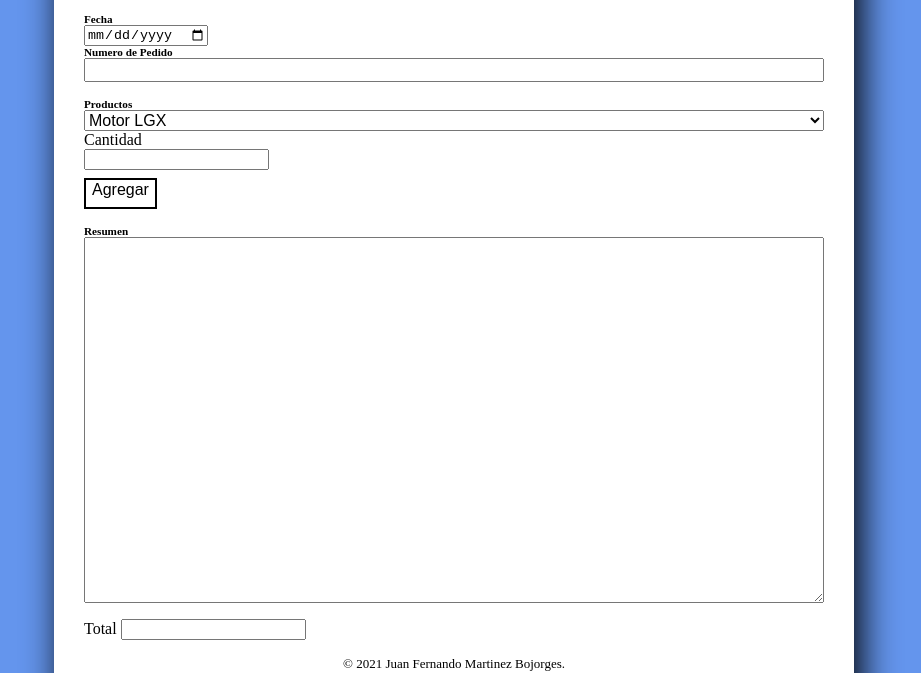
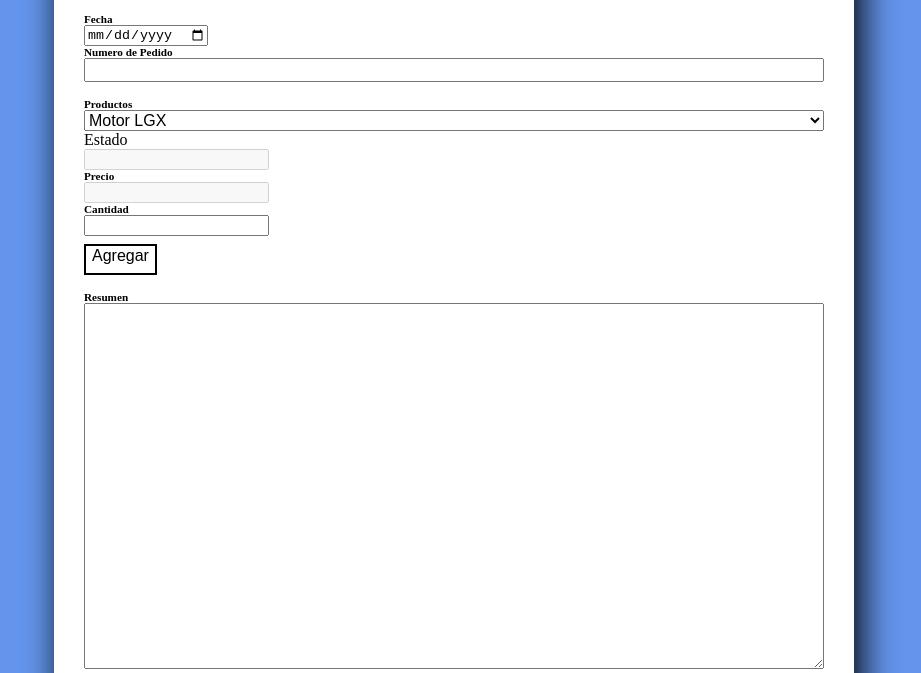
Before and after one commit to salf3cv51/salf3cv51, a plain HTML site: page equipoNuevo.html in a window 1280 px wide. Shown: the part 163-836 px from the top of the page, without its empty margins (186-1107 px from the left). Drawn offline with Linux system fonts and the light colour scheme; no server answers.

Commit message:
nueva adecacion pedido

```diff
--- a/equipoNuevo.html
+++ b/equipoNuevo.html
@@ -57,6 +57,12 @@
 
         </select>
         <label>
+          Estado</label>
+        <span style="size: 40% ; ">
+          <input type="text" id="estado" name="estado" disabled> <label> Precio</label><input type="numbre" id="precio" name="precio" disabled>
+        </span>
+      </label>
+        <label>
           Cantidad</label>
         <span style="size: 40% ; ">
           <input type="number"> <input type="button" name="btn_agregaProducto" id="btn_agregaProducto" value="Agregar" class="boton button">
```
